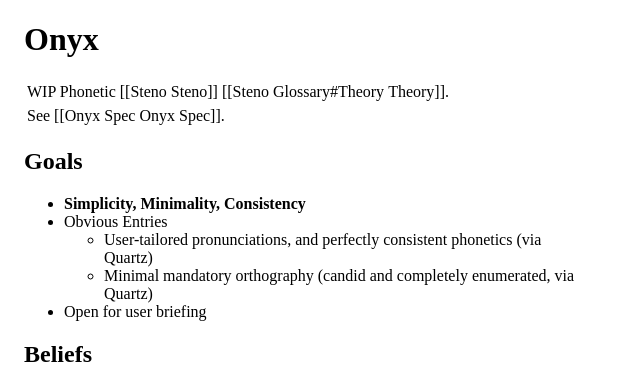
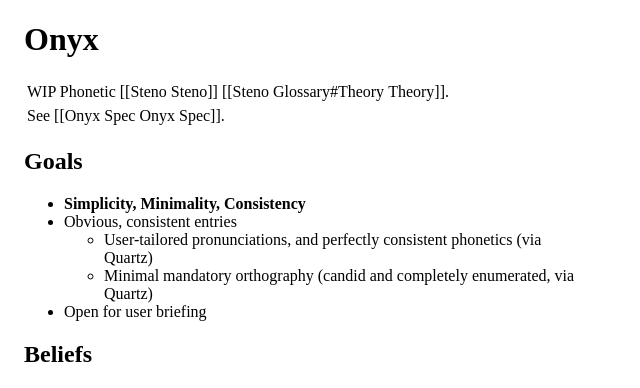
Before and after one commit to Grahp/Website, a Jekyll site: the page built from pages/Onyx.md, in a window 1280 px wide. Shown: the top 388 px of the page, without its empty margins (0-640 px from the left). Built offline with Jekyll 4.4.1, drawn with Linux system fonts in a browser that asks for light colours.

Commit message:
Update onyx pt. 2

```diff
--- a/pages/Onyx.md
+++ b/pages/Onyx.md
@@ -10,7 +10,7 @@
 ## Goals
 
 - **Simplicity, Minimality, Consistency**
-- Obvious Entries
+- Obvious, consistent entries
   - User-tailored pronunciations, and perfectly consistent phonetics (via Quartz)
   - Minimal mandatory orthography (candid and completely enumerated, via Quartz)
 - Open for user briefing
```
